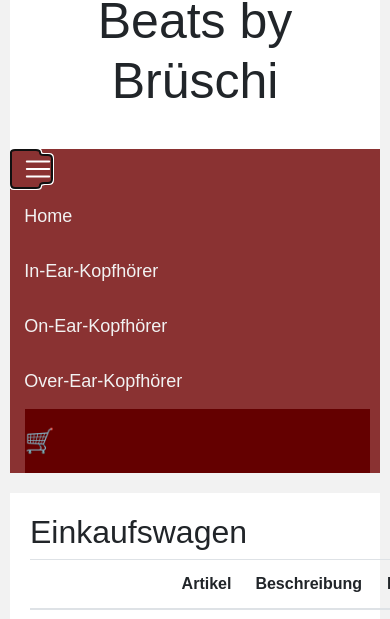
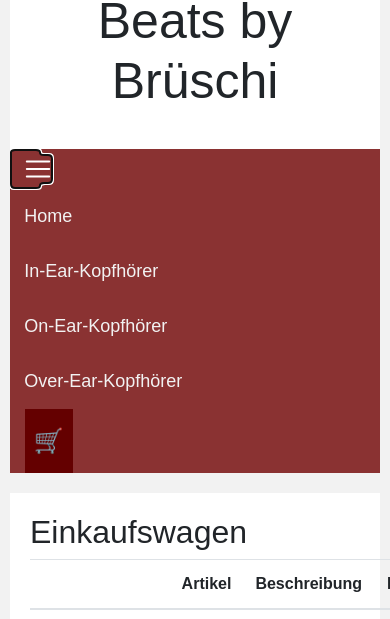
Before and after one commit to lucamosti/IUK_W_Hausarbeit, a plain HTML site: page einkaufswagen.html in a window 390 px wide. Both pictures are taken after a click on the button "Toggle navigation". Shown: the part 199-818 px from the top of the page. Drawn offline with nearby package versions, Linux system fonts and the light colour scheme.

Commit message:
aktive items angepasst auf nur farbe veraendern

```diff
--- a/styles/style.css
+++ b/styles/style.css
@@ -48,10 +48,11 @@ body {
 	font-size: large;
 }
 
-.nav-item-active {
-	margin-right: 10px;
+/* Nur backgroundcolor, der rest wird von den items selbst erledigt */
+.nav-item-active > a {
+	/*margin-right: 10px;
 	margin-left: 10px;
-	font-size: large;
+	font-size: large;*/
 	background-color: rgb(100, 0, 0);
 }
 
@@ -64,6 +65,9 @@ body {
 
 	.nav-item-active {
 		margin-left: 4%;
+	}
+	#einkaufswagenSymbol {
+		width: 2em;
 	}
 }
 
```
